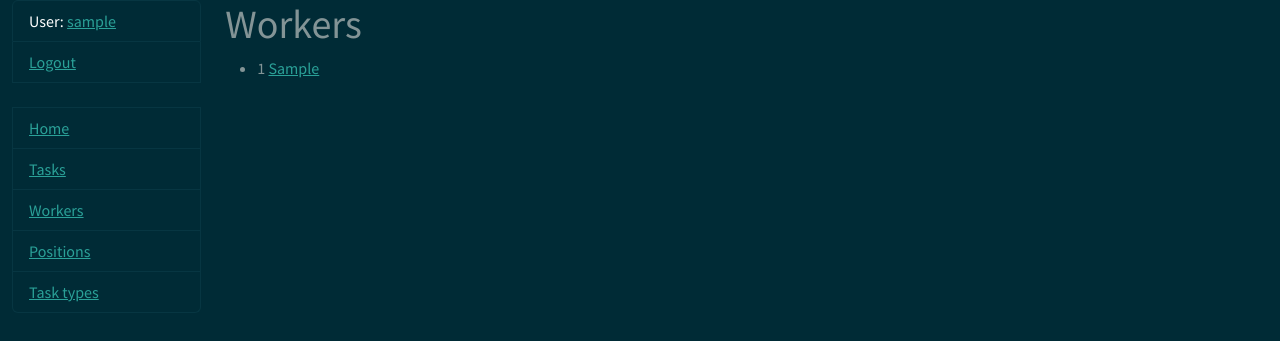
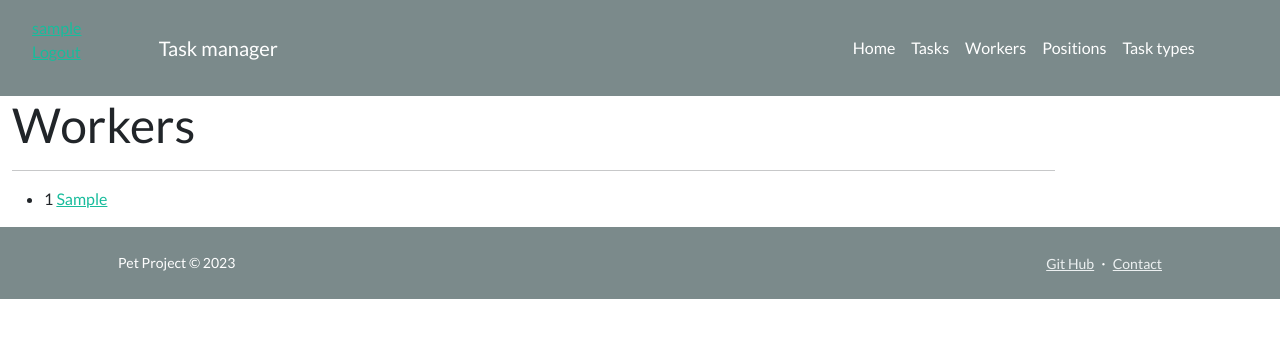
Before and after one commit to anna-lybid/task-manager, a Django app: page /workers/ in a window 1280 px wide. Shown: the top 341 px of the page. Run offline with Django 4.2, Linux system fonts and the light colour scheme; the visitor is signed in with stand-in values (Sample User, id 1); data comes from the database, SQL or seed files in the repository.

Commit message:
Add header and footer

````diff
--- a/manager/models.py
+++ b/manager/models.py
@@ -19,7 +19,7 @@ class Position(models.Model):
 
 
 class Worker(AbstractUser):
-    position = models.ForeignKey(Position, on_delete=models.CASCADE, null=True)
+    position = models.ForeignKey(Position, on_delete=models.CASCADE, null=True, related_name='workers')
     username = models.CharField(max_length=100, unique=True)
     email = models.EmailField()
     password = models.CharField(max_length=100)
@@ -42,7 +42,7 @@ class Task(models.Model):
     deadline = models.DateTimeField()
     is_completed = models.BooleanField(default=False)
     priority = models.CharField(max_length=10, choices=PRIORITY_CHOICES)
-    task_type = models.ForeignKey(TaskType, on_delete=models.CASCADE)
+    task_type = models.ForeignKey(TaskType, on_delete=models.CASCADE, related_name='tasks')
     assignees = models.ManyToManyField(settings.AUTH_USER_MODEL, related_name='tasks')
 
     def __str__(self):
--- a/templates/base.html
+++ b/templates/base.html
@@ -6,32 +6,39 @@
   {% block title %}<title>Task Manager</title>{% endblock %}
   <meta charset="utf-8">
   <meta name="viewport" content="width=device-width, initial-scale=1">
-  <link rel="stylesheet" type="text/css" href="https://bootswatch.com/5/solar/bootstrap.min.css">
+  <link rel="stylesheet" type="text/css" href="https://bootswatch.com/5/flatly/bootstrap.min.css">
+  <link rel="preconnect" href="https://fonts.googleapis.com">
+  <link rel="preconnect" href="https://fonts.gstatic.com" crossorigin>
+  <link href="https://fonts.googleapis.com/css2?family=Roboto+Condensed:wght@300;400&display=swap" rel="stylesheet">
   <link rel="stylesheet" type="text/css" href="{% static 'css/styles.css' %}">
 </head>
 
 <body>
-<div class="container-fluid">
-  <div class="row">
-    <div class="col-sm-2">
+  {% block navigation %}
+    {% include "includes/navigation.html" %}
+  {% endblock %}
 
-      {% block sidebar %}
-        {% include "includes/sidebar.html" %}
-      {% endblock %}
+  {% block header %}
+  {% endblock %}
 
-    </div>
+  <div class="container-fluid">
+    <div class="row">
+      <div class="col-sm-10 ">
 
-    <div class="col-sm-10 ">
+        {% block content %}
+        {% endblock %}
 
-      {% block content %}{% endblock %}
+        {% block pagination %}
+          {% include "includes/pagination.html" %}
+        {% endblock %}
 
-      {% block pagination %}
-        {% include "includes/pagination.html" %}
-      {% endblock %}
-
+      </div>
     </div>
   </div>
-</div>
+
+  {% block footer %}
+    {% include "includes/footer.html" %}
+  {% endblock %}
+
 </body>
-
 </html>
--- /dev/null
+++ b/templates/includes/footer.html
@@ -0,0 +1,12 @@
+<footer class="bg-dark py-4 mt-auto">
+    <div class="container px-5">
+        <div class="row align-items-center justify-content-between flex-column flex-sm-row">
+            <div class="col-auto"><div class="small m-0 text-white">Pet Project &copy; 2023</div></div>
+            <div class="col-auto">
+                <a class="link-light small" href="#!">Git Hub</a>
+                <span class="text-white mx-1">&middot;</span>
+                <a class="link-light small" href="#!">Contact</a>
+            </div>
+        </div>
+    </div>
+</footer>
--- /dev/null
+++ b/templates/includes/navigation.html
@@ -0,0 +1,23 @@
+<nav class="navbar navbar-expand-lg navbar-dark bg-dark">
+  <ul>
+    {% if user.is_authenticated %}
+      <li class="list-group-item"><a href="{{ user.get_absolute_url }}">{{ user.get_username }}</a></li>
+      <li class="list-group-item"><a href="{% url 'logout'%}?next={{request.path}}">Logout</a></li>
+    {% else %}
+      <li class="list-group-item"><a href="{% url 'login'%}?next={{request.path}}">Login</a></li>
+    {% endif %}
+  </ul>
+    <div class="container px-5">
+        <a class="navbar-brand" href="index.html">Task manager</a>
+        <button class="navbar-toggler" type="button" data-bs-toggle="collapse" data-bs-target="#navbarSupportedContent" aria-controls="navbarSupportedContent" aria-expanded="false" aria-label="Toggle navigation"><span class="navbar-toggler-icon"></span></button>
+        <div class="collapse navbar-collapse" id="navbarSupportedContent">
+            <ul class="navbar-nav ms-auto mb-2 mb-lg-0">
+                <li class="nav-item"><a class="nav-link" href="{% url 'manager:index' %}">Home</a></li>
+                <li class="nav-item"><a class="nav-link" href="{% url 'manager:task-list' %}">Tasks</a></li>
+                <li class="nav-item"><a class="nav-link" href="{% url 'manager:worker-list' %}">Workers</a></li>
+                <li class="nav-item"><a class="nav-link" href="{% url 'manager:position-list' %}">Positions</a></li>
+                <li class="nav-item"><a class="nav-link" href="{% url 'manager:task-type-list' %}">Task types</a></li>
+            </ul>
+        </div>
+    </div>
+</nav>
--- a/templates/includes/sidebar.html
+++ /dev/null
@@ -1,16 +0,0 @@
-<ul class="sidebar-nav list-group">
-  {% if user.is_authenticated %}
-    <li class="list-group-item">User: <a href="{{ user.get_absolute_url }}">{{ user.get_username }}</a></li>
-    <li class="list-group-item"><a href="{% url 'logout'%}?next={{request.path}}">Logout</a></li>
-  {% else %}
-    <li class="list-group-item"><a href="{% url 'login'%}?next={{request.path}}">Login</a></li>
-  {% endif %}
-
-  <br>
-
-  <li class="list-group-item"><a href="{% url 'manager:index' %}">Home</a></li>
-  <li class="list-group-item"><a href="{% url 'manager:task-list' %}">Tasks</a></li>
-  <li class="list-group-item"><a href="{% url 'manager:worker-list' %}">Workers</a></li>
-  <li class="list-group-item"><a href="{% url 'manager:position-list' %}">Positions</a></li>
-  <li class="list-group-item"><a href="{% url 'manager:task-type-list' %}">Task types</a></li>
-</ul>
--- a/templates/manager/index.html
+++ b/templates/manager/index.html
@@ -1,7 +1,6 @@
 {% extends "base.html" %}
 
-{% block content %}
-  <h1>Home</h1>
-  <p> Welcome to the home page!</p>
+{% block header %}
+  {% include "includes/header.html" %}
 {% endblock %}
 ```
--- a/templates/manager/task_list.html
+++ b/templates/manager/task_list.html
@@ -2,6 +2,7 @@
 
 {% block content %}
   <h1>Tasks</h1>
+  <hr>
   {% if task_list %}
     <ul>
       {% for task in task_list %}
--- a/templates/manager/task_type_list.html
+++ b/templates/manager/task_type_list.html
@@ -2,6 +2,7 @@
 
 {% block content %}
   <h1>Task types</h1>
+  <hr>
   {% if tasktype_list %}
     <ul>
       {% for tasktype in tasktype_list %}
--- a/templates/manager/worker_list.html
+++ b/templates/manager/worker_list.html
@@ -2,6 +2,7 @@
 
 {% block content %}
   <h1>Workers</h1>
+  <hr>
   {% if worker_list %}
     <ul>
       {% for worker in worker_list %}
````
Also changed, not shown: templates/includes/header.html (added, +17 -0 lines), templates/manager/position_detail.html (+13 -2 lines), templates/manager/task_detail.html (+23 -2 lines), templates/manager/task_type_detail.html (+15 -2 lines), templates/manager/worker_detail.html (+17 -2 lines), static/images/pexels-breakingpic-3299.jpg (added).
